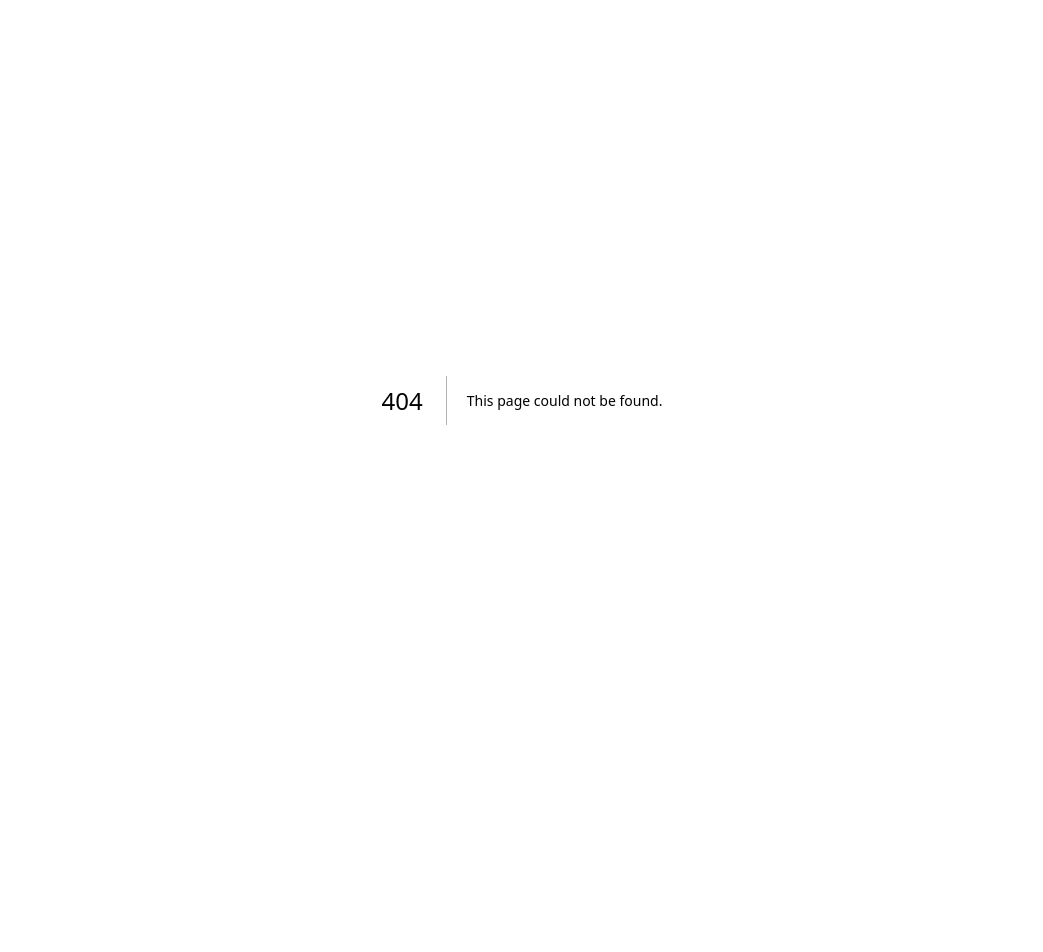
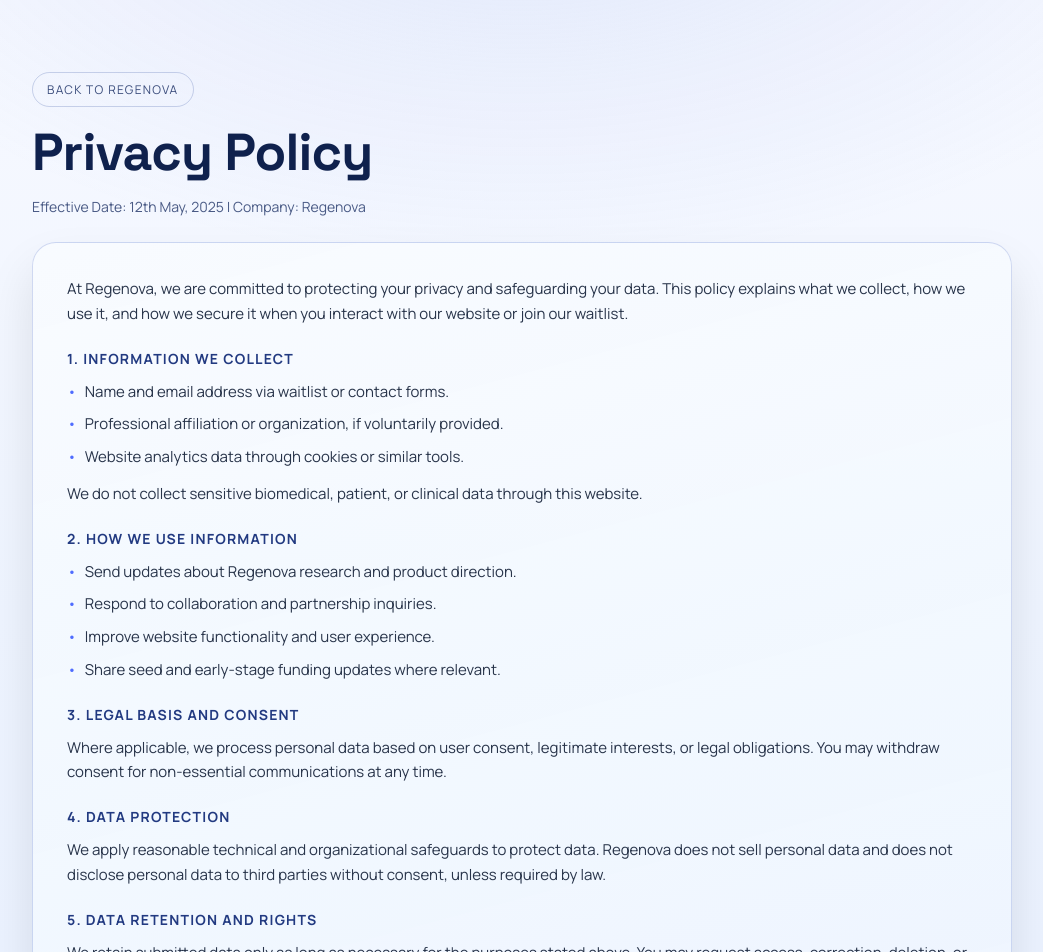
Before and after one commit to theSaksham02/Regenova, a Next.js app in the folder website/: page /privacy in a window 1280 px wide. Before the commit this address had no page. Shown: the top 952 px of the page, without its empty margins (118-1161 px from the left). Before the commit the page ends 800 px from the top, so only its background shows below. Built offline with nearby package versions, Linux system fonts and the light colour scheme.

Commit message:
Add dedicated /privacy and /terms routes

```diff
--- a/website/src/app/globals.css
+++ b/website/src/app/globals.css
@@ -977,6 +977,100 @@
   color: #4f6cff;
 }
 
+.legal-page {
+  min-height: 100vh;
+  padding: 72px 24px;
+  background:
+    radial-gradient(90% 50% at 50% -12%, rgba(162, 183, 240, 0.28) 0%, rgba(113, 145, 230, 0.08) 38%, rgba(9, 18, 37, 0) 66%),
+    linear-gradient(180deg, #f7f9ff 0%, #eef4ff 48%, #e8f0ff 100%);
+}
+
+.legal-route-container {
+  max-width: 980px;
+  margin: 0 auto;
+  display: grid;
+  gap: 26px;
+}
+
+.legal-route-head {
+  display: grid;
+  gap: 12px;
+}
+
+.legal-back-link {
+  justify-self: start;
+  font-size: 12px;
+  letter-spacing: 1.3px;
+  text-transform: uppercase;
+  color: rgba(21, 41, 96, 0.82);
+  text-decoration: none;
+  border: 1px solid rgba(38, 68, 155, 0.22);
+  border-radius: 999px;
+  padding: 8px 14px;
+  transition: color 0.2s ease, border-color 0.2s ease, transform 0.2s ease;
+}
+
+.legal-back-link:hover {
+  color: #0e2e77;
+  border-color: rgba(38, 68, 155, 0.48);
+  transform: translateY(-1px);
+}
+
+.legal-route-head h1 {
+  font-family: var(--font-display), "Segoe UI", sans-serif;
+  font-size: clamp(34px, 5vw, 52px);
+  letter-spacing: -0.8px;
+  color: #0f214d;
+}
+
+.legal-route-head p {
+  color: rgba(25, 46, 99, 0.78);
+  font-size: 14px;
+}
+
+.legal-route-card {
+  background: linear-gradient(165deg, rgba(248, 251, 255, 0.95) 0%, rgba(236, 244, 255, 0.92) 100%);
+  border: 1px solid rgba(50, 83, 186, 0.2);
+  border-radius: 24px;
+  padding: clamp(22px, 3vw, 34px);
+  box-shadow: 0 26px 48px rgba(13, 15, 18, 0.1);
+  display: grid;
+  gap: 12px;
+}
+
+.legal-route-card h2 {
+  margin-top: 10px;
+  font-size: 14px;
+  text-transform: uppercase;
+  letter-spacing: 1.2px;
+  color: #223a81;
+}
+
+.legal-route-card p,
+.legal-route-card li {
+  font-size: 15px;
+  line-height: 1.65;
+  color: #28344a;
+}
+
+.legal-route-card ul {
+  list-style: none;
+  display: grid;
+  gap: 8px;
+}
+
+.legal-route-card li::before {
+  content: "•";
+  margin-right: 8px;
+  color: #4f6cff;
+}
+
+.legal-route-card a {
+  color: #1a43a8;
+  text-decoration: underline;
+  text-underline-offset: 2px;
+}
+
 .site-footer {
   padding: 60px 0 26px;
   border-top: none;
@@ -1511,6 +1605,10 @@
   .footer-meta {
     font-size: 12px;
   }
+
+  .legal-page {
+    padding: 56px 16px;
+  }
 }
 
 @media (max-width: 520px) {
--- a/website/src/app/page.tsx
+++ b/website/src/app/page.tsx
@@ -1000,8 +1000,8 @@
         </div>
         <div className="container footer-bottom">
           <div className="footer-meta">
-            <a href="#privacy-policy">Privacy Policy</a>
-            <a href="#terms-of-service">Terms of Service</a>
+            <a href="/privacy">Privacy Policy</a>
+            <a href="/terms">Terms of Service</a>
             <span>Regenova (c) 2026</span>
           </div>
         </div>
--- /dev/null
+++ b/website/src/app/privacy/page.tsx
@@ -0,0 +1,86 @@
+import type { Metadata } from "next";
+import Link from "next/link";
+
+export const metadata: Metadata = {
+  title: "Privacy Policy | Regenova",
+  description: "Privacy Policy for Regenova website and waitlist.",
+};
+
+export default function PrivacyPage() {
+  return (
+    <main className="legal-page">
+      <div className="legal-route-container">
+        <div className="legal-route-head">
+          <Link className="legal-back-link" href="/">
+            Back to Regenova
+          </Link>
+          <h1>Privacy Policy</h1>
+          <p>Effective Date: 12th May, 2025 | Company: Regenova</p>
+        </div>
+
+        <article className="legal-route-card">
+          <p>
+            At Regenova, we are committed to protecting your privacy and
+            safeguarding your data. This policy explains what we collect, how
+            we use it, and how we secure it when you interact with our website
+            or join our waitlist.
+          </p>
+
+          <h2>1. Information We Collect</h2>
+          <ul>
+            <li>Name and email address via waitlist or contact forms.</li>
+            <li>Professional affiliation or organization, if voluntarily provided.</li>
+            <li>Website analytics data through cookies or similar tools.</li>
+          </ul>
+          <p>
+            We do not collect sensitive biomedical, patient, or clinical data
+            through this website.
+          </p>
+
+          <h2>2. How We Use Information</h2>
+          <ul>
+            <li>Send updates about Regenova research and product direction.</li>
+            <li>Respond to collaboration and partnership inquiries.</li>
+            <li>Improve website functionality and user experience.</li>
+            <li>Share seed and early-stage funding updates where relevant.</li>
+          </ul>
+
+          <h2>3. Legal Basis and Consent</h2>
+          <p>
+            Where applicable, we process personal data based on user consent,
+            legitimate interests, or legal obligations. You may withdraw consent
+            for non-essential communications at any time.
+          </p>
+
+          <h2>4. Data Protection</h2>
+          <p>
+            We apply reasonable technical and organizational safeguards to
+            protect data. Regenova does not sell personal data and does not
+            disclose personal data to third parties without consent, unless
+            required by law.
+          </p>
+
+          <h2>5. Data Retention and Rights</h2>
+          <p>
+            We retain submitted data only as long as necessary for the purposes
+            stated above. You may request access, correction, deletion, or
+            export of your data by contacting us.
+          </p>
+
+          <h2>6. International Transfers</h2>
+          <p>
+            If data is processed outside your jurisdiction, we take reasonable
+            steps to ensure an adequate level of protection consistent with
+            applicable law.
+          </p>
+
+          <h2>7. Contact</h2>
+          <p>
+            For privacy questions or data requests, contact{" "}
+            <a href="mailto:research@regenova.ai">research@regenova.ai</a>.
+          </p>
+        </article>
+      </div>
+    </main>
+  );
+}
```
Also changed, not shown: website/src/app/terms/page.tsx (added, +80 -0 lines).
